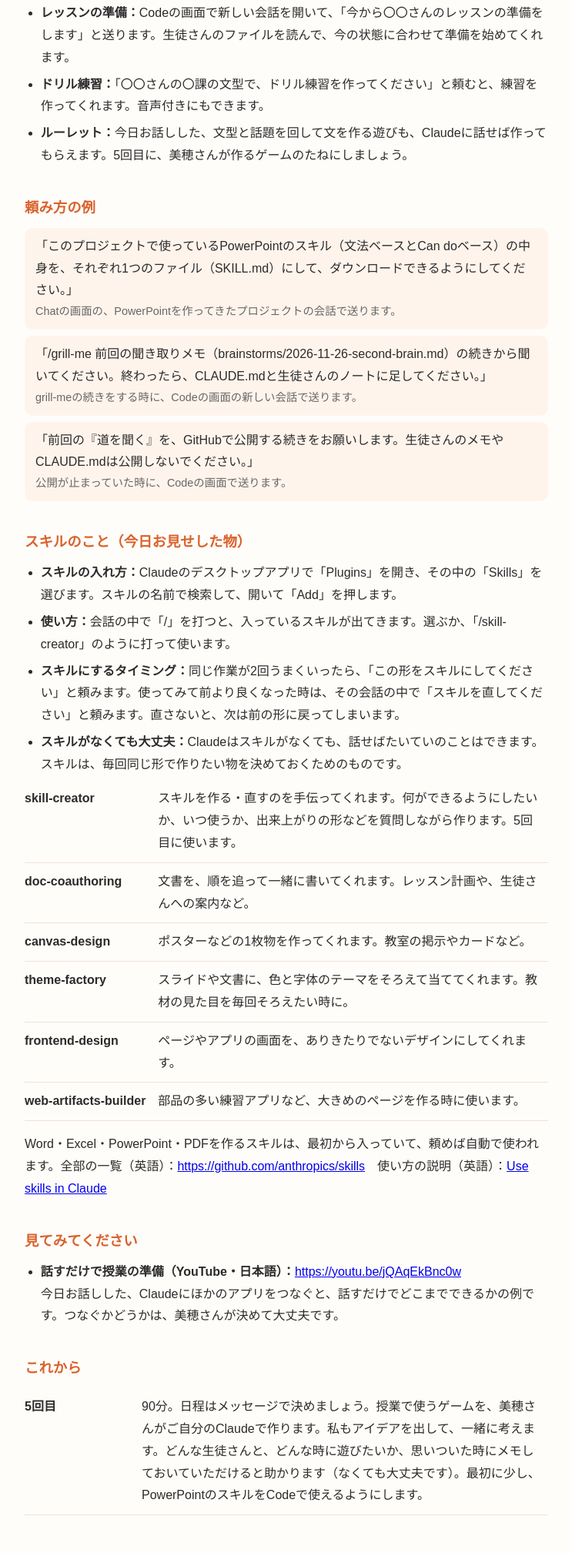
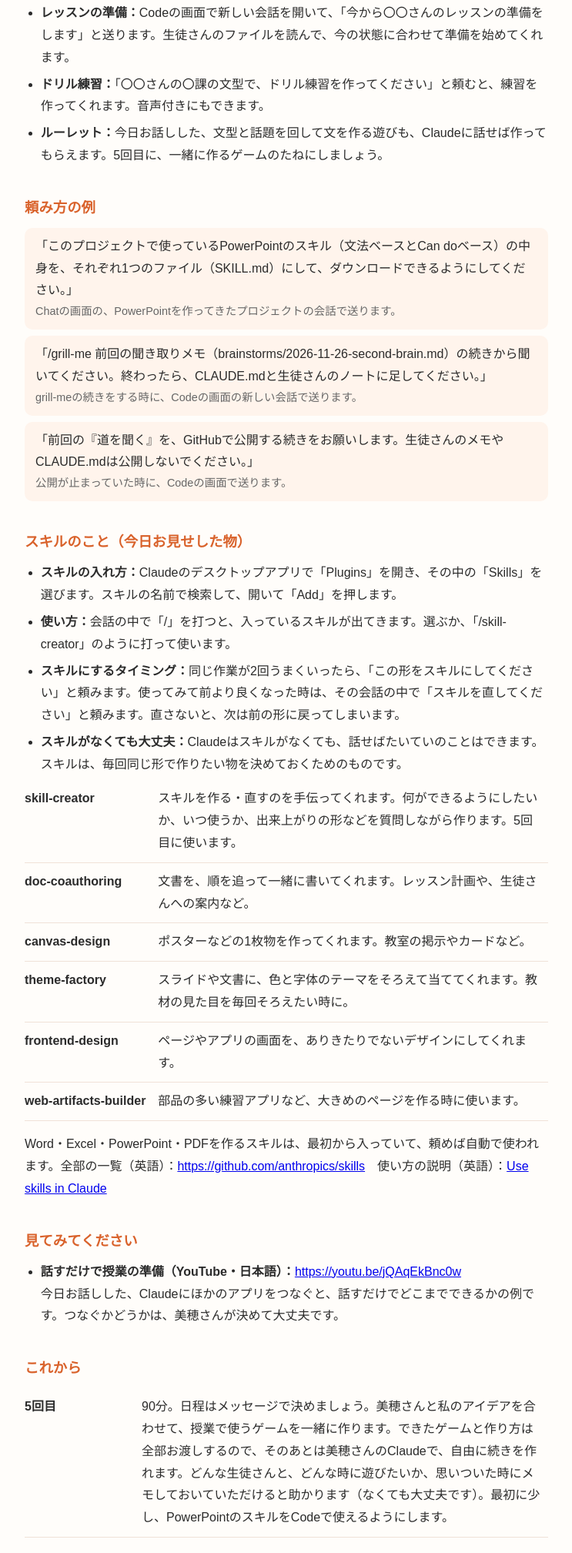
Before and after one commit to kyonversation-dot/jp-talk, a plain HTML site: page ai-review-2026-11-26.html in a window 1280 px wide. Shown: the part 1811-3828 px from the top of the page at 77% size, without its empty margins (268-1011 px from the left). Drawn offline with Linux system fonts and the light colour scheme.

Commit message:
4回目のふりかえり：5回目は一緒に作って全部渡す
Co-Authored-By: Claude Opus 5.5 <noreply@anthropic.com>

```diff
--- a/ai-review-2026-11-26.html
+++ b/ai-review-2026-11-26.html
@@ -69,7 +69,7 @@
   <ul>
     <li><strong>レッスンの準備：</strong>Codeの画面で新しい会話を開いて、「今から〇〇さんのレッスンの準備をします」と送ります。生徒さんのファイルを読んで、今の状態に合わせて準備を始めてくれます。</li>
     <li><strong>ドリル練習：</strong>「〇〇さんの〇課の文型で、ドリル練習を作ってください」と頼むと、練習を作ってくれます。音声付きにもできます。</li>
-    <li><strong>ルーレット：</strong>今日お話しした、文型と話題を回して文を作る遊びも、Claudeに話せば作ってもらえます。5回目に、美穂さんが作るゲームのたねにしましょう。</li>
+    <li><strong>ルーレット：</strong>今日お話しした、文型と話題を回して文を作る遊びも、Claudeに話せば作ってもらえます。5回目に、一緒に作るゲームのたねにしましょう。</li>
   </ul>
 
   <h2>頼み方の例</h2>
@@ -101,7 +101,7 @@
 
   <h2>これから</h2>
   <table>
-    <tr><th>5回目</th><td>90分。日程はメッセージで決めましょう。授業で使うゲームを、美穂さんがご自分のClaudeで作ります。私もアイデアを出して、一緒に考えます。どんな生徒さんと、どんな時に遊びたいか、思いついた時にメモしておいていただけると助かります（なくても大丈夫です）。最初に少し、PowerPointのスキルをCodeで使えるようにします。</td></tr>
+    <tr><th>5回目</th><td>90分。日程はメッセージで決めましょう。美穂さんと私のアイデアを合わせて、授業で使うゲームを一緒に作ります。できたゲームと作り方は全部お渡しするので、そのあとは美穂さんのClaudeで、自由に続きを作れます。どんな生徒さんと、どんな時に遊びたいか、思いついた時にメモしておいていただけると助かります（なくても大丈夫です）。最初に少し、PowerPointのスキルをCodeで使えるようにします。</td></tr>
   </table>
 </main>
 </body>
```
